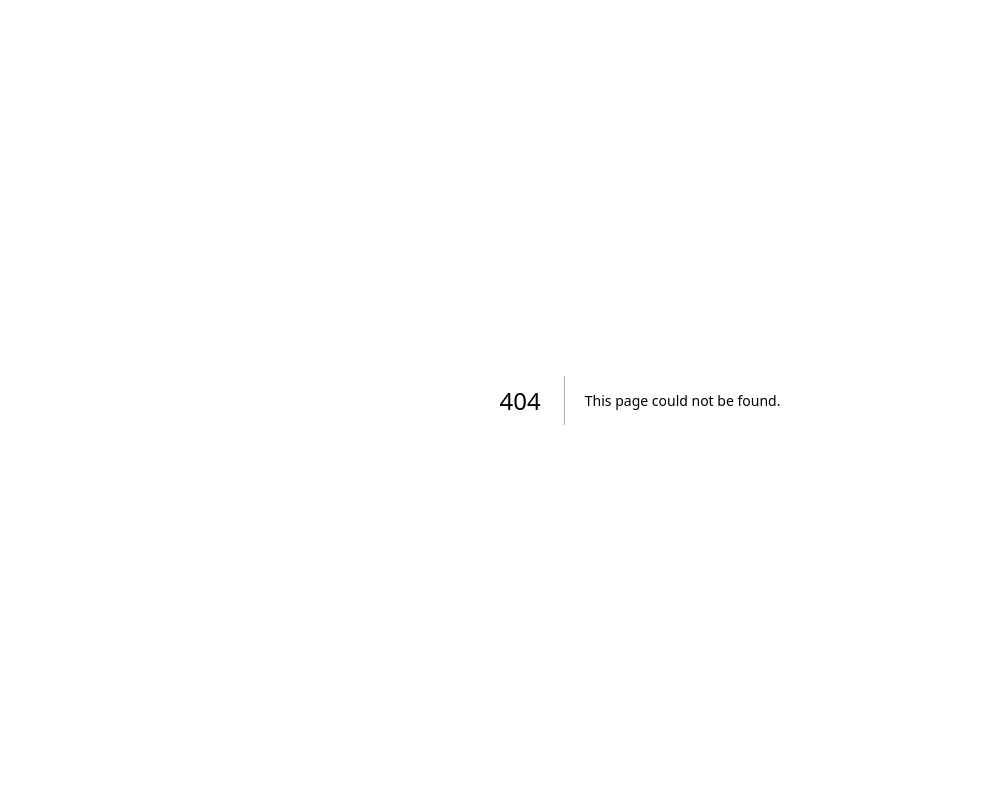
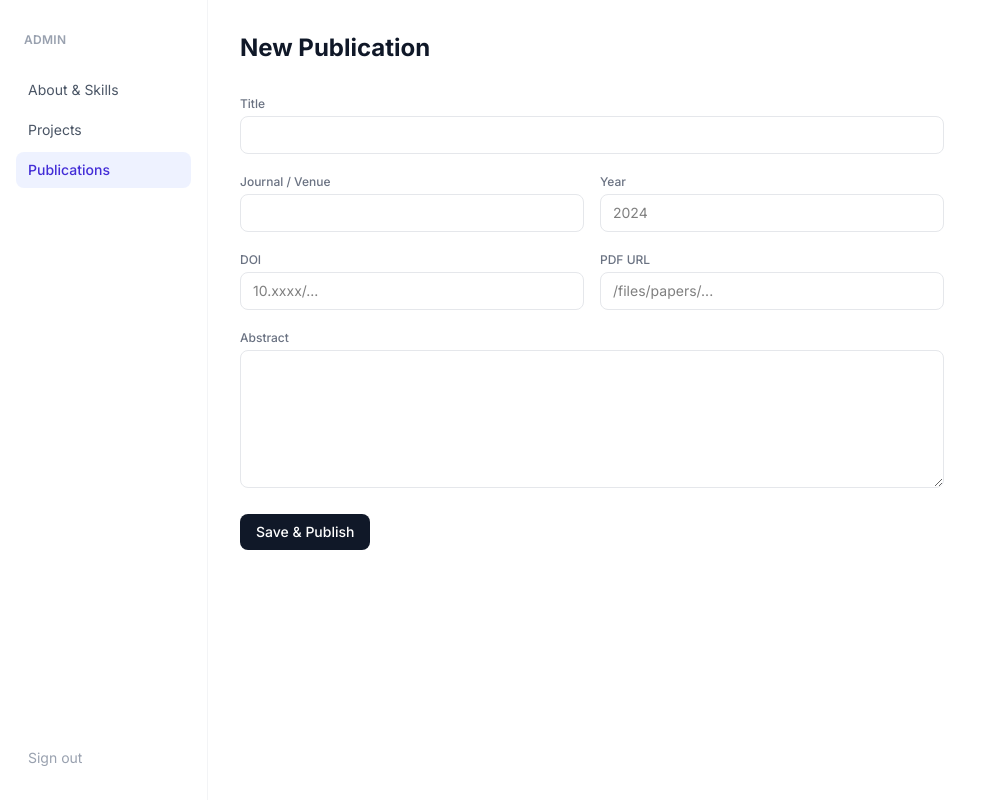
Before and after one commit to aaronmarveller/ziyue-profolio, a Next.js app: page /admin/dashboard/publications/new in a window 1280 px wide. Before the commit this address had no page. Shown: the whole page, without its empty margins (0-991 px from the left). Built offline with nearby package versions, Linux system fonts and the light colour scheme.

Commit message:
feat: add admin publications editor (list, create, edit)

```diff
--- /dev/null
+++ b/app/admin/dashboard/publications/[slug]/page.tsx
@@ -0,0 +1,28 @@
+// app/admin/dashboard/publications/[slug]/page.tsx
+import { readFile } from '@/lib/github'
+import { PublicationForm } from '@/components/admin/PublicationForm'
+import matter from 'gray-matter'
+
+export default async function EditPublicationPage({ params }: { params: Promise<{ slug: string }> }) {
+  const { slug } = await params
+  const { content: raw, sha } = await readFile(`content/publications/${slug}.md`)
+  const { data, content } = matter(raw)
+
+  return (
+    <div>
+      <h1 className="text-2xl font-bold text-gray-900 mb-8">Edit Publication</h1>
+      <PublicationForm
+        slug={slug}
+        sha={sha}
+        initialData={{
+          title: data.title ?? '',
+          journal: data.journal ?? '',
+          year: String(data.year ?? ''),
+          doi: data.doi ?? '',
+          pdf_url: data.pdf_url ?? '',
+          content,
+        }}
+      />
+    </div>
+  )
+}
--- /dev/null
+++ b/app/admin/dashboard/publications/new/page.tsx
@@ -0,0 +1,11 @@
+// app/admin/dashboard/publications/new/page.tsx
+import { PublicationForm } from '@/components/admin/PublicationForm'
+
+export default function NewPublicationPage() {
+  return (
+    <div>
+      <h1 className="text-2xl font-bold text-gray-900 mb-8">New Publication</h1>
+      <PublicationForm />
+    </div>
+  )
+}
--- /dev/null
+++ b/app/admin/dashboard/publications/page.tsx
@@ -0,0 +1,42 @@
+// app/admin/dashboard/publications/page.tsx
+import { listFiles, readFile } from '@/lib/github'
+import Link from 'next/link'
+import matter from 'gray-matter'
+
+export default async function AdminPublicationsPage() {
+  const files = await listFiles('content/publications')
+  const mdFiles = files.filter(f => f.endsWith('.md'))
+  const pubs = await Promise.all(
+    mdFiles.map(async f => {
+      const slug = f.replace('.md', '')
+      const { content } = await readFile(`content/publications/${f}`)
+      const { data } = matter(content)
+      return { slug, title: data.title as string, year: data.year as number }
+    })
+  )
+  pubs.sort((a, b) => b.year - a.year)
+
+  return (
+    <div>
+      <div className="flex items-center justify-between mb-8">
+        <h1 className="text-2xl font-bold text-gray-900">Publications</h1>
+        <Link href="/admin/dashboard/publications/new"
+          className="px-4 py-2 bg-gray-900 text-white text-sm font-medium rounded-lg hover:bg-gray-700 transition-colors">
+          + New Publication
+        </Link>
+      </div>
+      <ul className="space-y-2">
+        {pubs.map(({ slug, title, year }) => (
+          <li key={slug} className="flex items-center justify-between border border-gray-100 rounded-lg px-4 py-3">
+            <div>
+              <p className="text-sm font-medium text-gray-900">{title}</p>
+              <p className="text-xs text-gray-400">{year}</p>
+            </div>
+            <Link href={`/admin/dashboard/publications/${slug}`}
+              className="text-sm text-indigo-600 hover:underline">Edit</Link>
+          </li>
+        ))}
+      </ul>
+    </div>
+  )
+}
--- /dev/null
+++ b/components/admin/PublicationForm.tsx
@@ -0,0 +1,100 @@
+// components/admin/PublicationForm.tsx
+'use client'
+import { useState } from 'react'
+import { useRouter } from 'next/navigation'
+
+interface Props {
+  slug?: string
+  sha?: string
+  initialData?: {
+    title: string; journal: string; year: string; doi: string; pdf_url: string; content: string
+  }
+}
+
+const DEFAULTS = { title: '', journal: '', year: '', doi: '', pdf_url: '', content: '' }
+
+export function PublicationForm({ slug, sha, initialData }: Props) {
+  const router = useRouter()
+  const [fields, setFields] = useState(initialData ?? DEFAULTS)
+  const [status, setStatus] = useState<'idle' | 'saving' | 'saved' | 'error'>('idle')
+
+  function set(key: keyof typeof DEFAULTS, value: string) {
+    setFields(prev => ({ ...prev, [key]: value }))
+  }
+
+  function slugify(title: string) {
+    return title.toLowerCase().replace(/[^a-z0-9]+/g, '-').replace(/(^-|-$)/g, '')
+  }
+
+  function buildMarkdown() {
+    return `---\ntitle: "${fields.title}"\njournal: "${fields.journal}"\nyear: ${fields.year}\ndoi: ${fields.doi}\npdf_url: ${fields.pdf_url}\n---\n${fields.content}`
+  }
+
+  async function handleSave() {
+    setStatus('saving')
+    const finalSlug = slug ?? slugify(fields.title)
+    const res = await fetch('/api/content', {
+      method: 'POST',
+      headers: { 'Content-Type': 'application/json' },
+      body: JSON.stringify({
+        filePath: `content/publications/${finalSlug}.md`,
+        content: buildMarkdown(),
+        sha: sha ?? '',
+        message: `content: ${slug ? 'update' : 'add'} publication ${finalSlug}`,
+      }),
+    })
+    if (res.ok) {
+      setStatus('saved')
+      setTimeout(() => router.push('/admin/dashboard/publications'), 1500)
+    } else {
+      setStatus('error')
+    }
+  }
+
+  return (
+    <div className="space-y-5">
+      <div>
+        <label htmlFor="pub-title" className="block text-xs font-medium text-gray-500 mb-1">Title</label>
+        <input id="pub-title" value={fields.title} onChange={e => set('title', e.target.value)}
+          className="w-full border border-gray-200 rounded-lg px-3 py-2 text-sm focus:outline-none focus:ring-2 focus:ring-indigo-500" />
+      </div>
+      <div className="grid grid-cols-2 gap-4">
+        <div>
+          <label htmlFor="pub-journal" className="block text-xs font-medium text-gray-500 mb-1">Journal / Venue</label>
+          <input id="pub-journal" value={fields.journal} onChange={e => set('journal', e.target.value)}
+            className="w-full border border-gray-200 rounded-lg px-3 py-2 text-sm focus:outline-none focus:ring-2 focus:ring-indigo-500" />
+        </div>
+        <div>
+          <label htmlFor="pub-year" className="block text-xs font-medium text-gray-500 mb-1">Year</label>
+          <input id="pub-year" value={fields.year} onChange={e => set('year', e.target.value)} placeholder="2024"
+            className="w-full border border-gray-200 rounded-lg px-3 py-2 text-sm focus:outline-none focus:ring-2 focus:ring-indigo-500" />
+        </div>
+      </div>
+      <div className="grid grid-cols-2 gap-4">
+        <div>
+          <label htmlFor="pub-doi" className="block text-xs font-medium text-gray-500 mb-1">DOI</label>
+          <input id="pub-doi" value={fields.doi} onChange={e => set('doi', e.target.value)} placeholder="10.xxxx/..."
+            className="w-full border border-gray-200 rounded-lg px-3 py-2 text-sm focus:outline-none focus:ring-2 focus:ring-indigo-500" />
+        </div>
+        <div>
+          <label htmlFor="pub-pdf" className="block text-xs font-medium text-gray-500 mb-1">PDF URL</label>
+          <input id="pub-pdf" value={fields.pdf_url} onChange={e => set('pdf_url', e.target.value)} placeholder="/files/papers/..."
+            className="w-full border border-gray-200 rounded-lg px-3 py-2 text-sm focus:outline-none focus:ring-2 focus:ring-indigo-500" />
+        </div>
+      </div>
+      <div>
+        <label htmlFor="pub-abstract" className="block text-xs font-medium text-gray-500 mb-1">Abstract</label>
+        <textarea id="pub-abstract" value={fields.content} onChange={e => set('content', e.target.value)} rows={6}
+          className="w-full border border-gray-200 rounded-lg px-3 py-2 text-sm focus:outline-none focus:ring-2 focus:ring-indigo-500" />
+      </div>
+      <div className="flex items-center gap-4">
+        <button type="button" onClick={handleSave} disabled={status === 'saving'}
+          className="px-4 py-2 bg-gray-900 text-white text-sm font-medium rounded-lg hover:bg-gray-700 disabled:opacity-50 transition-colors">
+          {status === 'saving' ? 'Saving...' : 'Save & Publish'}
+        </button>
+        {status === 'saved' && <span className="text-sm text-green-600">Saved! Redirecting...</span>}
+        {status === 'error' && <span className="text-sm text-red-600">Save failed</span>}
+      </div>
+    </div>
+  )
+}
```
